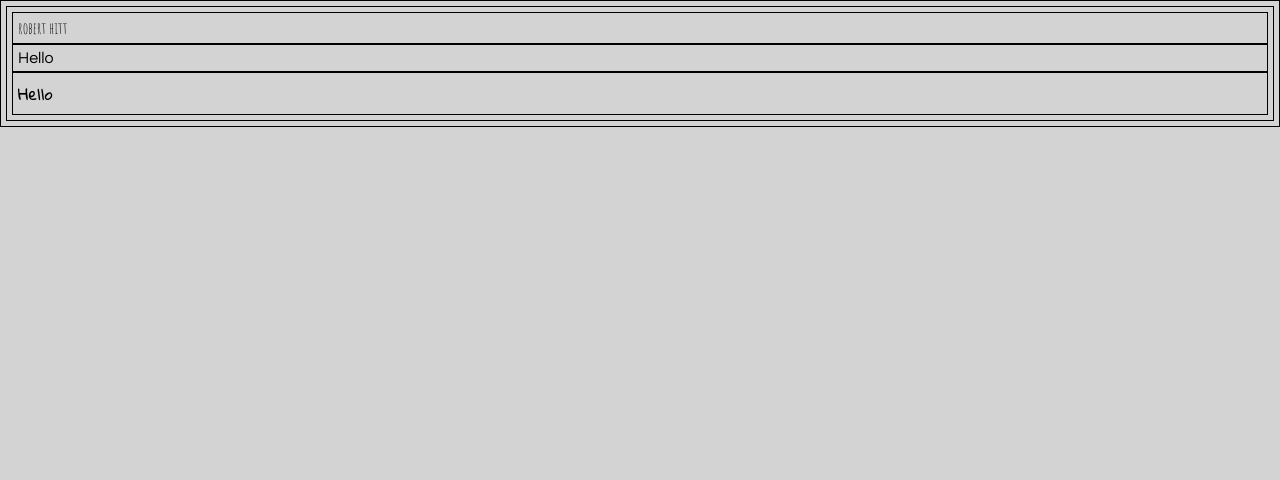
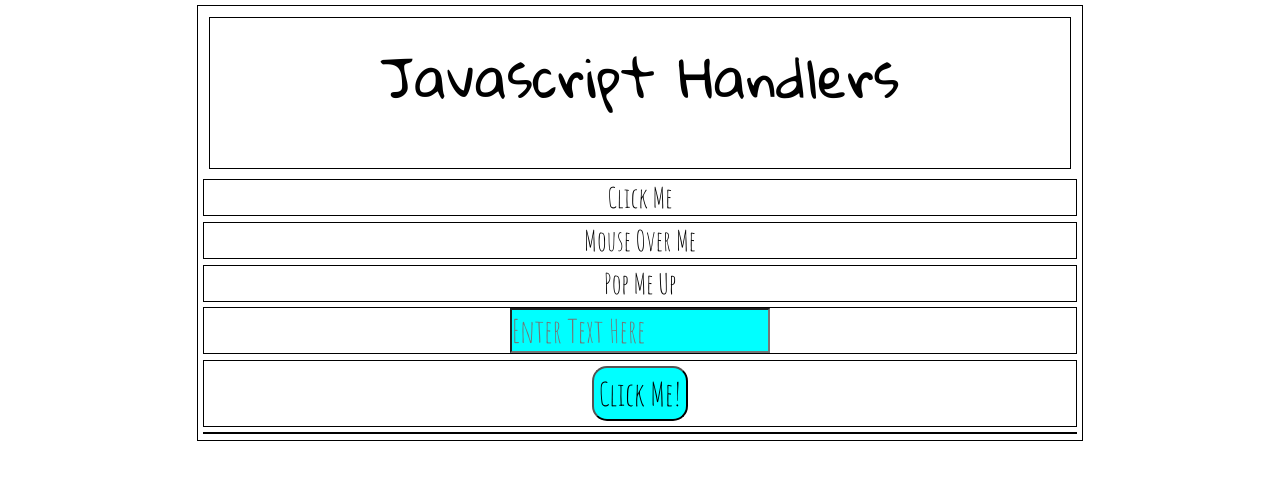
Before and after one commit to robhitt/event-handler-blog, a plain HTML site: page index.html in a window 1280 px wide. Drawn offline with Linux system fonts and the light colour scheme.

Commit message:
Upload for content for blog

```diff
--- a/index.html
+++ b/index.html
@@ -8,9 +8,30 @@
   </head>
   <body>
 
-    <div class="font2" id="first">Hello</div>
-    <div class="font3" id="second">Hello</div>
-    <div id="third">Hello</div>
+    <div class="container">
+
+      <div id="main">
+        Javascript Handlers
+      </div>
+
+        <div class="font2 div-over" id="click-handler">Click Me</div>
+
+        <div class="font2 div-over" id="mouse-over-handler">Mouse Over Me</div>
+
+        <div class="font2 div-over" id="pop-up-handler">Pop Me Up</div>
+
+        <div class="font2 div-over">
+          <input type="text" placeholder="Enter Text Here" class="font2" id="change-me" / >
+        </div>
+
+        <div class="font2 div-over">
+          <button id="button-click" class="font2">Click Me!</button>
+        </div>
+        <div class="font2 div-over"><input="focusadsfasd</div>
+
+      </div>
+
+
 
     <script src="index.js"></script>
   </body>
--- a/index.js
+++ b/index.js
@@ -1,11 +1,36 @@
-var firstId = document.getElementById('first');
-var greenID = document.getElementById("Second");
+var mainId = document.getElementById('main');
 
-firstId.innerHTML = "robert hitt";
-
+var firstId = document.getElementById('click-handler');
 firstId.addEventListener('click', clickMe);
+var fifthId = document.getElementById('button-click');
+fifthId.addEventListener('click', clickMe);
 
 function clickMe(event) {
-  console.log("clicked");
-  firstId.innerHTML = 'Goodbye';
+  mainId.innerHTML = 'You Clicked Me!';
 }
+
+
+var secondId = document.getElementById("mouse-over-handler");
+secondId.addEventListener('mouseover', mouseOverMe);
+
+function mouseOverMe(event) {
+  mainId.innerHTML = 'You Moused Over!';
+}
+
+
+var thirdId = document.getElementById("pop-up-handler");
+thirdId.addEventListener('click', popMe);
+
+function popMe(event) {
+  mainId.innerHTML = 'Popped It!';
+  alert("Nice pop!");
+}
+
+
+var fourthId = document.getElementById("change-me")
+fourthId.addEventListener('input', changeMe);
+
+function changeMe(event) {
+  console.log(event.target.value)
+  mainId.innerHTML = event.target.value
+}
--- a/styles.css
+++ b/styles.css
@@ -1,11 +1,41 @@
 * {
-  background-color: lightgrey;
+  background-color: #FFF;
   margin: 0;
-  padding: 5px;
-  border: 1px solid #000;
+  padding: 0;
+  font-size: 1.15em;
   font-family: 'Gloria Hallelujah', cursive;
 }
 
+body {
+  margin: 0 auto;
+  text-align: center;
+  width: 70%;
+  margin-top: 5px;
+}
+
+input {
+  background-color : cyan;
+  color: #000;
+}
+
+div {
+  border: 1px solid #000;
+  margin: .2em;
+}
+
+#main {
+  height: 150px;
+  position: scroll;
+  font-size: 2.2em;
+  line-height: 2.2em;
+}
+
+#button-click {
+  border-radius: 15px;
+  padding: 5px;
+  margin: 5px;
+  background-color: cyan;
+}
 .font2 {
   font-family: 'Amatic SC', cursive;
 }
@@ -14,9 +44,16 @@
   font-family: 'Questrial', sans-serif;
 }
 
-#first {
+.div-over:hover { background-color: lightblue; }
 
+/*.div-on {
+  background-color: blue;
 }
+
+.div-off {
+  background-color: lightgrey
+}*/
+
 
 #second {
 
```
